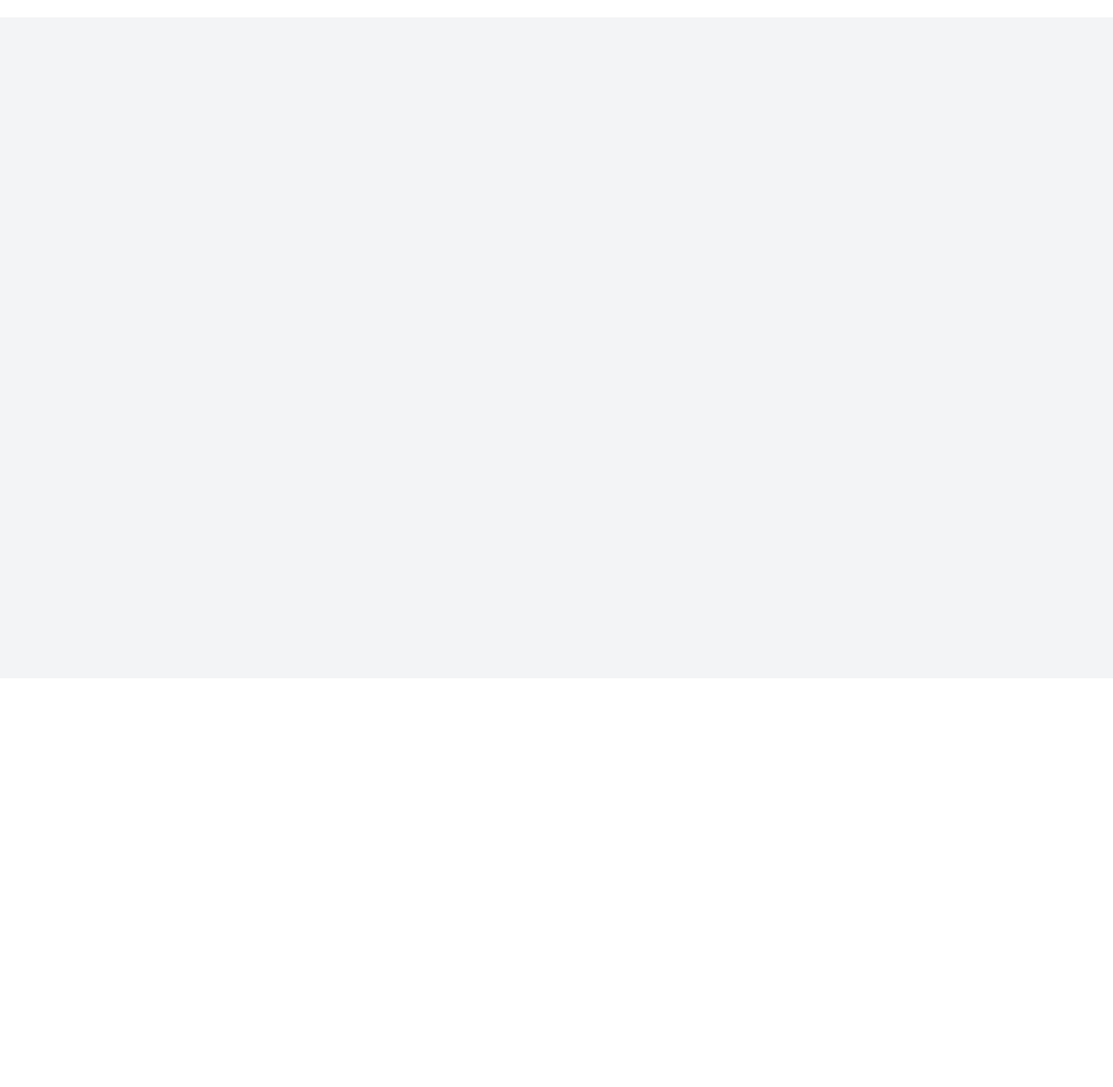
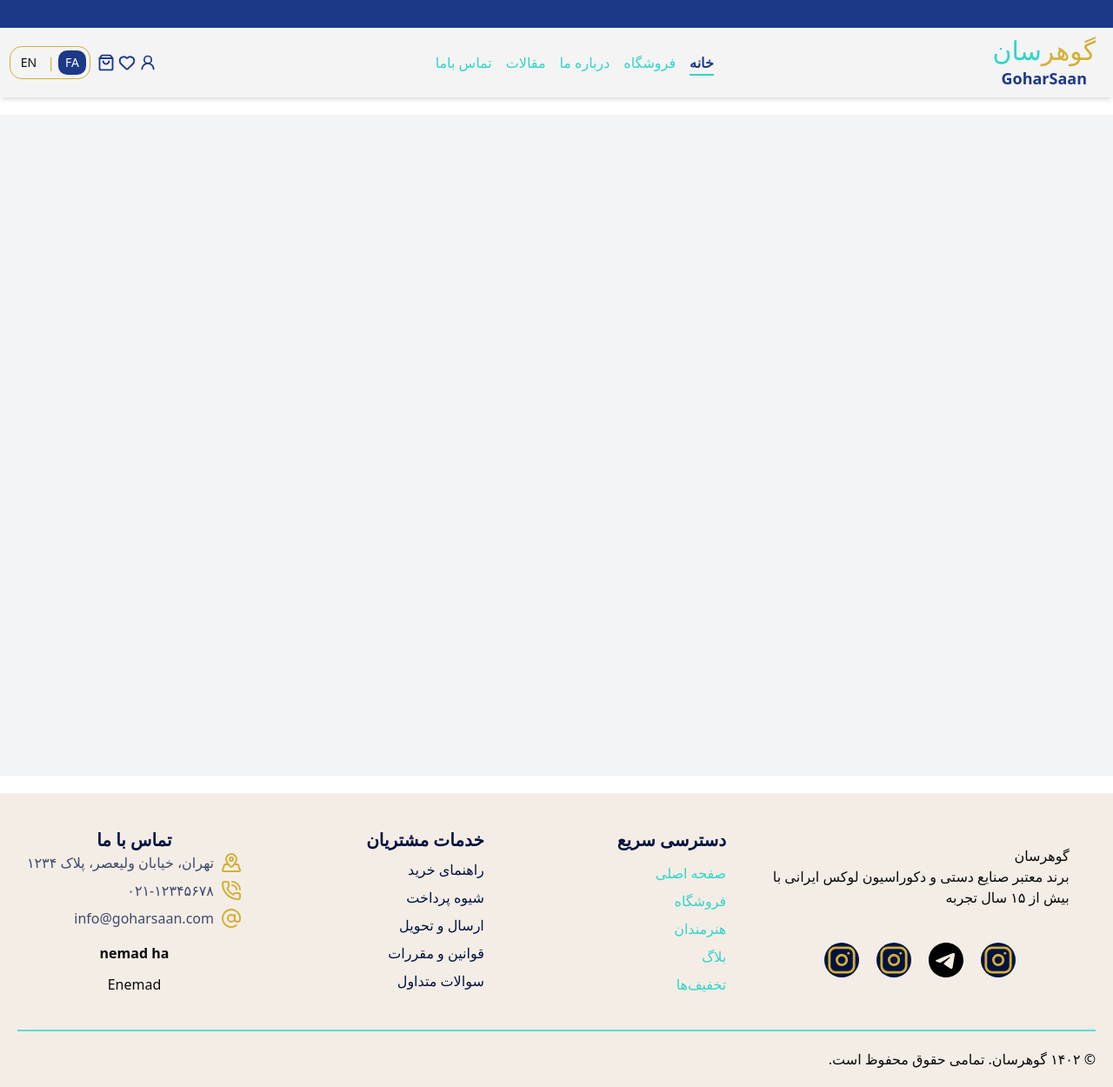
Before and after one commit to MrMohammadMoradi/GoharSaan.shop, a Next.js app: page / in a window 1280 px wide. Shown: the whole page at 87% size. Before the commit the page ends 800 px from the top, so only its background shows below. Built offline with nearby package versions, Linux system fonts and the light colour scheme.

Commit message:
feat(ui/Layout) create Layout component

```diff
--- a/app/layout.tsx
+++ b/app/layout.tsx
@@ -1,6 +1,10 @@
-import type { Metadata } from 'next';
+'use client';
+// import type { Metadata } from 'next';
 import { Geist, Geist_Mono } from 'next/font/google';
 import './globals.css';
+import { Footer } from './Components/Layout/Footer/page';
+import { Header } from './Components/Layout/Header/page';
+import { useUIStore } from '@/store/ui.store';
 
 const geistSans = Geist({
   variable: '--font-geist-sans',
@@ -12,22 +16,26 @@ const geistMono = Geist_Mono({
   subsets: ['latin'],
 });
 
-export const metadata: Metadata = {
-  title: 'Create Next App',
-  description: 'Generated by create next app',
-};
+// export const metadata: Metadata = {
+//   title: 'Create Next App',
+//   description: 'Generated by create next app',
+// };
 
 export default function RootLayout({
   children,
 }: Readonly<{
   children: React.ReactNode;
 }>) {
+  const { lang, dir } = useUIStore();
+
   return (
-    <html lang="en">
+    <html lang={lang} dir={dir}>
       <body
-        className={`${geistSans.variable} ${geistMono.variable} antialiased`}
+        className={`${geistSans.variable} ${geistMono.variable} antialiased w-full`}
       >
+        <Header />
         {children}
+        <Footer />
       </body>
     </html>
   );
```
